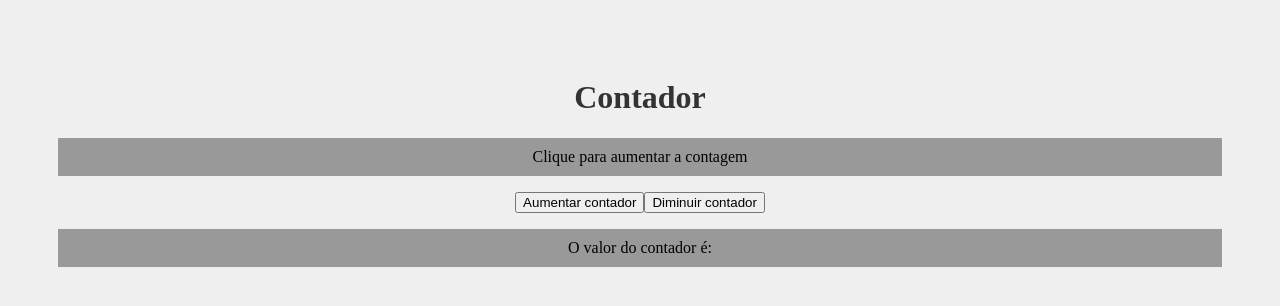
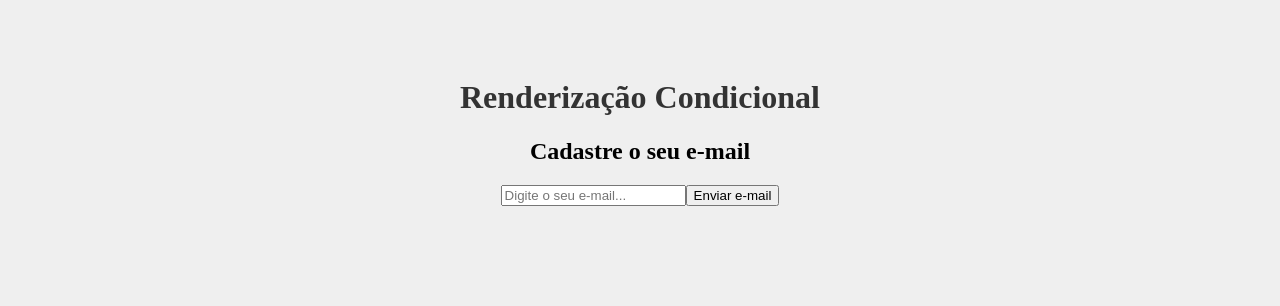
Before and after one commit to Guilhermetxgomes/estudos_react, a React (Create React App) app in the folder meu-projeto/: page / in a window 1280 px wide. Shown: the top 306 px of the page. Built offline with nearby package versions, Linux system fonts and the light colour scheme.

Commit message:
Aprendendo renderização condicional

```diff
--- a/meu-projeto/src/App.js
+++ b/meu-projeto/src/App.js
@@ -1,6 +1,5 @@
 import './App.css';
-import Evento from  './components/Evento';
-// import Form from './components/Form';
+import Condicional from './components/Condicional'
 
 function App() {
 
@@ -8,8 +7,8 @@
 
   return (
     <div className="App">
-     <h1>Contador</h1>
-     <Evento />
+     <h1>Renderização Condicional</h1>
+    <Condicional />
     </div>
   );
 }
--- /dev/null
+++ b/meu-projeto/src/components/Condicional.js
@@ -0,0 +1,41 @@
+import {useState} from 'react'
+
+function Condicional() {
+
+  const [email, setEmail] = useState()
+
+
+  const [userEmail, setUserEmail] = useState()
+
+
+
+  function enviarEmail(e) {
+    e.preventDefault()
+    setUserEmail(email)
+  }
+
+  function limparEmail(e) {
+    e.preventDefault()
+    setUserEmail('')
+  }
+
+  return (
+    <div>
+      <h2>Cadastre o seu e-mail</h2>
+      <form>
+        <input type="email" placeholder="Digite o seu e-mail..." onChange={(e) => setEmail(e.target.value)}/>
+        <button type="submit" onClick={enviarEmail}>Enviar e-mail</button>
+      </form>
+      {userEmail && (
+        <div>
+          <p>O e-mail do usuário é {userEmail}§</p>
+          <button onClick={limparEmail}>Limpar o E-mail</button>
+        </div>
+      )}
+    </div>
+
+  )
+
+}
+
+export default Condicional
```
